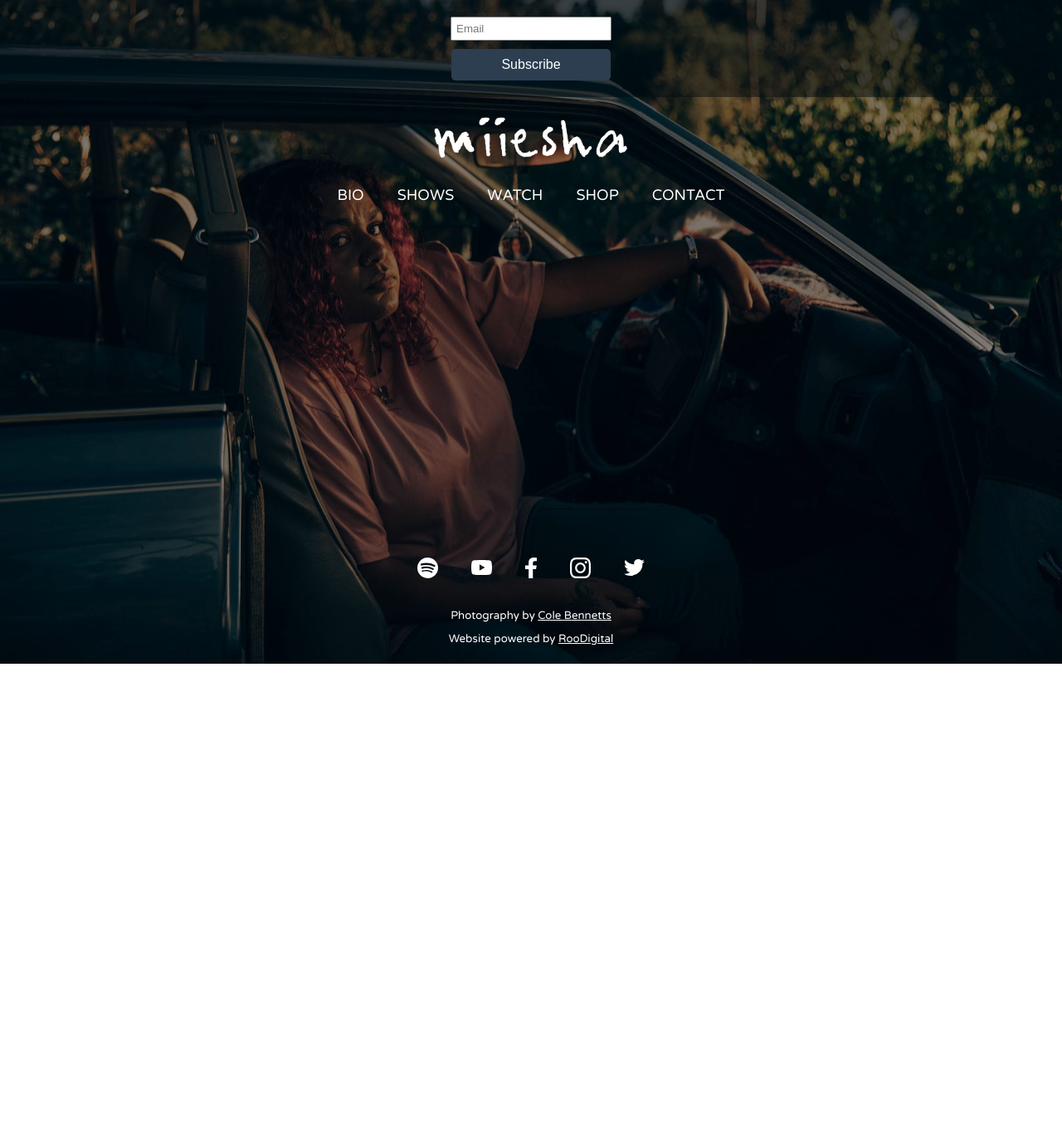
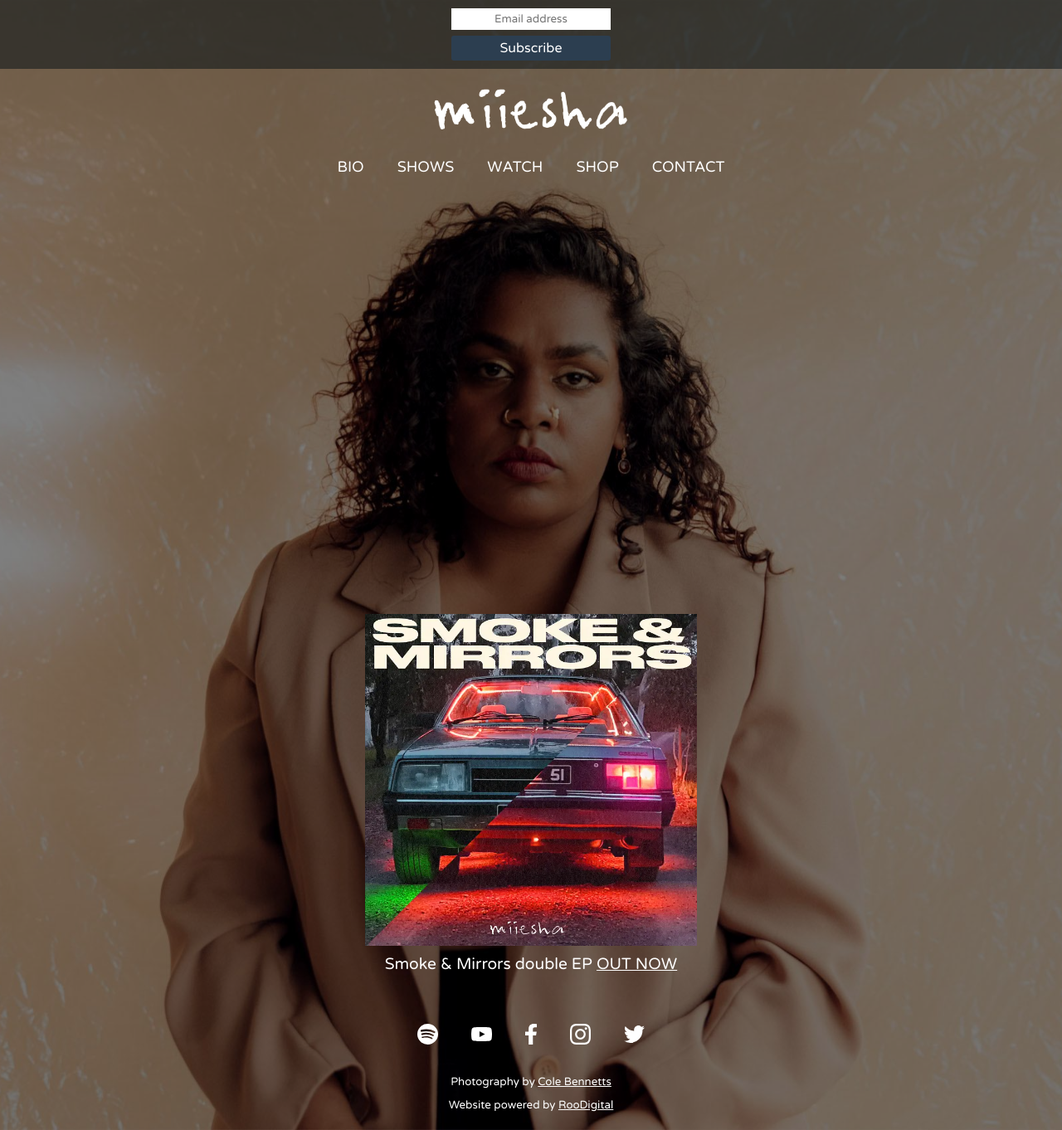
Before and after one commit to robFraser1111/miiesha-vue, a Vue app: page / in a window 1280 px wide. Shown: the whole page at 83% size. Before the commit the page ends 800 px from the top, so only its background shows below. Built offline with nearby package versions, Linux system fonts and the light colour scheme.

Commit message:
Styling and image additions
Changed background on home & shows
BIT styles added
minor styling to subscribe component

```diff
--- a/src/App.vue
+++ b/src/App.vue
@@ -2,7 +2,7 @@
 // Import components
 import Subscribe from "@/components/Subscribe.vue";
 // Import background images
-import homeBackground from "@/assets/miiesha-home-01.jpg";
+import homeBackground from "@/assets/miiesha-home_00.jpeg";
 import bioBackground from "@/assets/miiesha-bio-01.jpg";
 import watchBackground from "@/assets/miiesha-watch-01.jpg";
 import contactBackground from "@/assets/miiesha-contact-01.jpg";
@@ -27,6 +27,8 @@ export default {
       } else if (this.$route.path === "/watch") {
         this.background = watchBackground;
       } else if (this.$route.path === "/contact") {
+        this.background = contactBackground;
+			} else if (this.$route.path === "/shows") {
         this.background = contactBackground;
       } else {
         this.background = homeBackground;
@@ -168,7 +170,7 @@ li:hover {
         <router-link to="/watch">
           <li>WATCH</li>
         </router-link>
-        <a href="https://store.sound-merch.com.au/collections/miiesha">
+        <a href="https://store.sound-merch.com.au/collections/miiesha" target="_blank">
           <li>SHOP</li>
         </a>
         <router-link to="/contact">
--- a/src/components/Subscribe.vue
+++ b/src/components/Subscribe.vue
@@ -36,6 +36,7 @@ export default {
 #mc_embed_signup {
   background: none;
   width: 100%;
+
 }
 
 .response, .mce_inline_error {
@@ -51,27 +52,32 @@ form {
   flex-direction: column;
   justify-content: center;
   align-items: center;
-  padding: 20px;
+  padding: 10px 20px;
   background: rgb(0, 13, 19, 0.5);
   color: #fff;
+
 }
 
 input {
+	border: none;
+	text-align: center;
   width: 180px;
-  padding: 5px;
-  margin-bottom: 5px;
+  padding: 5px 6px;
+  margin-bottom: 2px;
+	font-family: "Varela Round", Roboto, Arial;
 }
 
 button {
   background: #2c3e50;
   color: #fff;
   border: none;
-  padding: 10px;
-  border-radius: 5px;
+  padding: 5px 5px;
+  border-radius: 3px;
   font-size: 16px;
   cursor: pointer;
   margin-top: 5px;
   width: 192px;
+	font-family: "Varela Round", Roboto, Arial;
 }
 </style>
 
@@ -80,7 +86,7 @@ button {
     <form action="https://miiesha.us12.list-manage.com/subscribe/post?u=8d1035d26e1dc1e203204657f&amp;id=770e85a280" method="post" id="mc-embedded-subscribe-form" name="mc-embedded-subscribe-form" class="validate" target="_blank" novalidate>
       <div id="mc_embed_signup_scroll">
         <div class="mc-field-group">
-          <input type="email" value="" placeholder="Email" name="EMAIL" class="required email" id="mce-EMAIL" />
+          <input type="email" value="" placeholder="Email address" name="EMAIL" class="required email" id="mce-EMAIL" />
         </div>
         <div id="mce-responses" class="clear foot">
           <div class="response" id="mce-error-response" style="display:none"></div>
--- a/src/views/Home.vue
+++ b/src/views/Home.vue
@@ -1,6 +1,10 @@
 <template>
     <div id="home">
         <iframe src="https://open.spotify.com/embed/artist/1ehGGQnc7E28DNwhvnFuyL" width="300" height="420" frameborder="0" allowtransparency="true" allow="encrypted-media"></iframe>
+
+
+				<p style=""><a href="https://Miiesha-Music.lnk.to/SmokeAndMirrors" target="_blank"><img src="~@/assets/MIIESHA_Smoke+Mirrors.webp" style="width: 100%; max-width:400px;"></a><br>Smoke & Mirrors double EP <a href="https://Miiesha-Music.lnk.to/SmokeAndMirrors" target="_blank">OUT NOW</a></p>
+
     </div>
 </template>
 
@@ -22,11 +26,27 @@ export default {
     #home iframe {
         display: none;
     }
+		#home p {
+        color: #fff;
+				margin-top: 40%;
+    }
+		#home p a {
+        color: #fff;
+    }
+		#home p a:hover {
+        color: #fff; text-decoration: none;
+    }
+		#app {
+            background-position: center top ;
+        }
 
     @media only screen and (max-width: 600px) {
         #app {
-            background-position: -200px 0;
+            background-position: 49% 0;
         }
+				#home p {
+					margin-top: 140%;
+				}
     }
 
 </style>
--- a/src/views/Shows.vue
+++ b/src/views/Shows.vue
@@ -27,9 +27,7 @@ export default {
 }
 
 @media only screen and (max-width: 600px) {
-  #app {
-    background-position: 600px 0;
-  }
+
   .bit-event {
     flex-direction: column !important;
   }
@@ -38,4 +36,77 @@ export default {
     max-width: 375px;
   }
 }
+
+
+/*-------- BIT overrides ---------*/
+
+
+.bit-widget-container { margin: 0px auto; }
+.bit-widget {
+	background-color: transparent!important;
+	font-family: "Varela Round", Roboto, Arial!important;
+}
+.bit-nav-bar-container,
+.bit-widget .bit-top-track-button,
+.bit-widget .bit-play-my-city-button,
+.bit-widget .bit-rsvp {
+	display: none!important;
+}
+.bit-widget .bit-event {
+	border-top: 1px solid #2c3e50!important
+}
+.bit-widget .bit-event, .bit-venue {
+	border-top: none;
+	color: #fff!important;
+}
+.bit-widget .bit-venue {
+	margin-bottom: 5px;
+}
+.bit-widget .bit-upcoming-events, bit-past-events {
+	border-bottom: 1px solid #2c3e50!important
+}
+.bit-date {
+	font-weight: normal!important;
+	font-size: 14px;
+	margin-bottom: 10px;
+	display: block!important;
+}
+.bit-location {
+	color: #fff;
+	width: 100%;
+	font-weight: normal!important;
+	font-size: 20px;
+	line-height: 38px;
+}
+.bit-upcoming-events a {
+	background-color: transparent!important;
+	transition: all ease-in-out 0.15s;
+	-moz-transition: all ease-in-out 0.15s;
+	-webkit-transition: all ease-in-out 0.15s;
+}
+.bit-widget .bit-event .bit-rsvp,
+.bit-widget .bit-event .bit-offers {
+	font-size: 20px!important;
+	font-weight: normal!important;
+}
+a.bit-button, input.bit-button {
+	text-align: center!important;
+	line-height: 30px!important;
+	color: #fff !important;
+	background-color: #2c3e50 !important;
+	padding: 0px !important;
+	text-decoration: none;
+	max-width: 180px;
+	margin: 0 auto;
+	transition: all ease-in-out 0.15s;
+	-moz-transition: all ease-in-out 0.15s;
+	-webkit-transition: all ease-in-out 0.15s;
+	border: #2c3e50 2px solid!important;
+	border-radius: 3px;
+}
+a.bit-button:hover, input.bit-button:hover {
+		color: #fff !important;
+		background-color: transparent!important;
+		border: #fff 2px solid!important;;
+}
 </style>
```
Also changed, not shown: src/assets/MIIESHA_Smoke+Mirrors.webp (added), src/assets/miiesha-home_00.jpeg (added).
